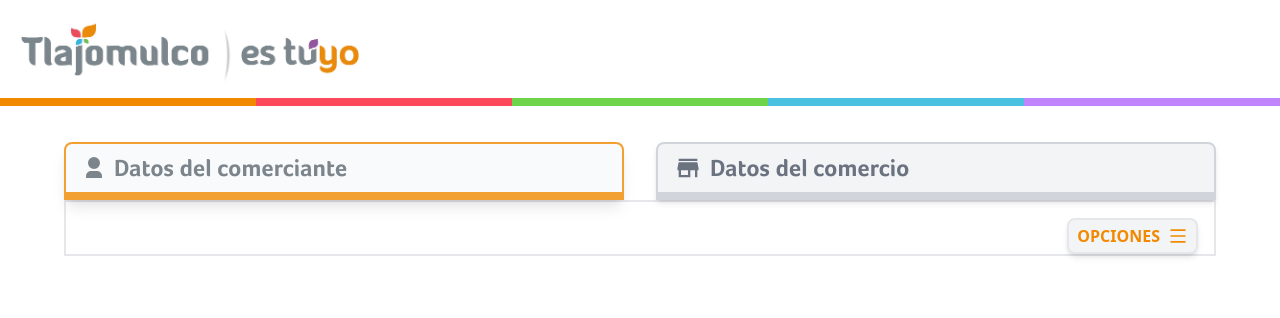
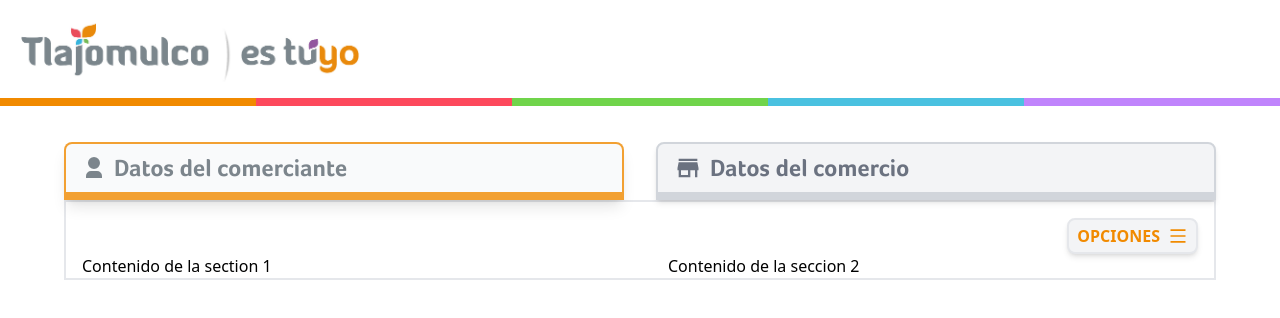
Before and after one commit to onropekili/ProyectoEstadias, a React (Create React App) app in the folder client/: page /Datos-Comerciante-Comercio in a window 1280 px wide. Shown: the top 318 px of the page. Built offline with nearby package versions, Linux system fonts and the light colour scheme.

Commit message:
Added from structure

```diff
--- a/client/src/views/executiveViews/DataComerciante.js
+++ b/client/src/views/executiveViews/DataComerciante.js
@@ -2,7 +2,6 @@
 import Header from '../../components/Header';
 import {RiUser3Fill, RiMenuFill} from 'react-icons/ri';
 import { MdStore} from 'react-icons/md';
-import { Link } from "react-router-dom";
 
 
 const DataComerciante = () => {
@@ -103,6 +102,17 @@
                   </div>
                 )}
               </div>
+              {/* Datos del comerciante */}
+              <form>
+                <div className='w-full grid grid-cols-1 md:grid-cols-2 gap-x-6'>
+                  <section className='col-span-1 px-4'>
+                    Contenido de la section 1
+                  </section>
+                  <section className='col-span-1 px-4'>
+                    Contenido de la seccion 2
+                  </section>
+                </div>
+              </form>
             </div>
           }
           {activeTab === 2 &&
```
